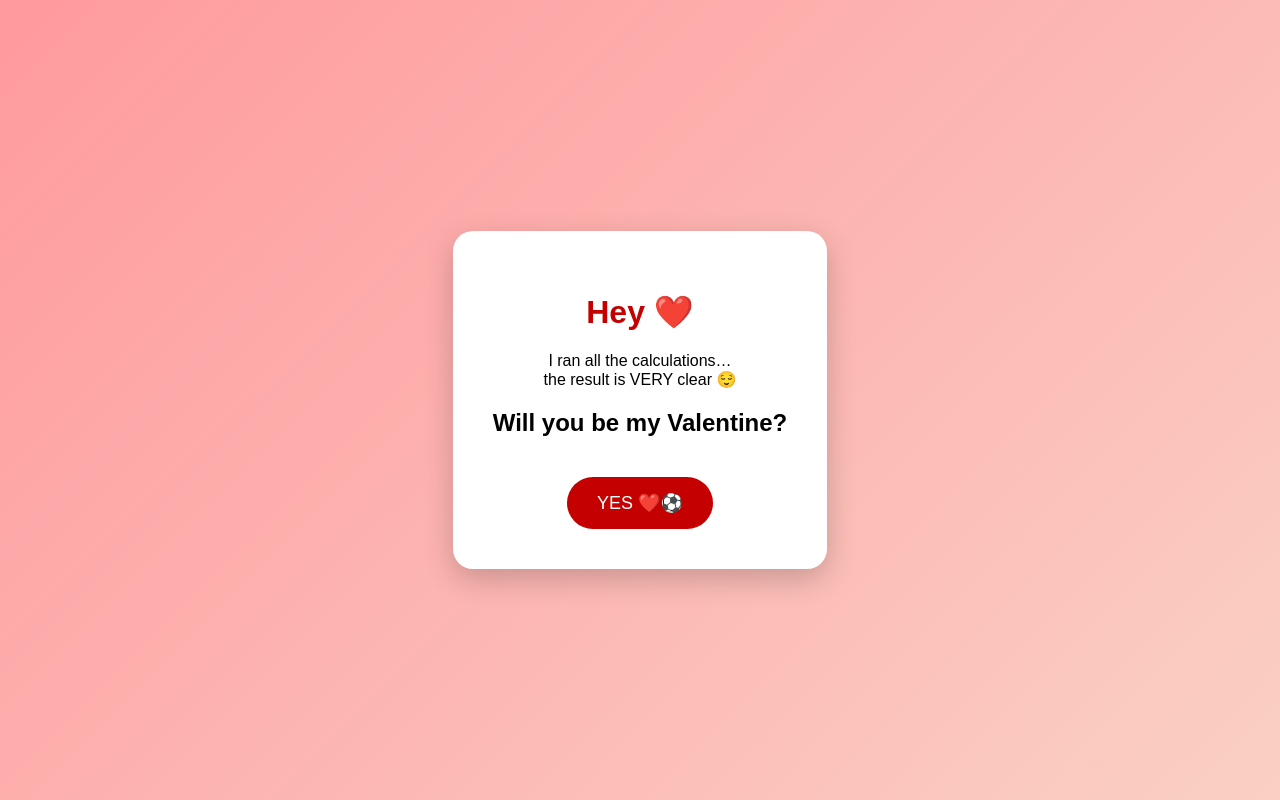
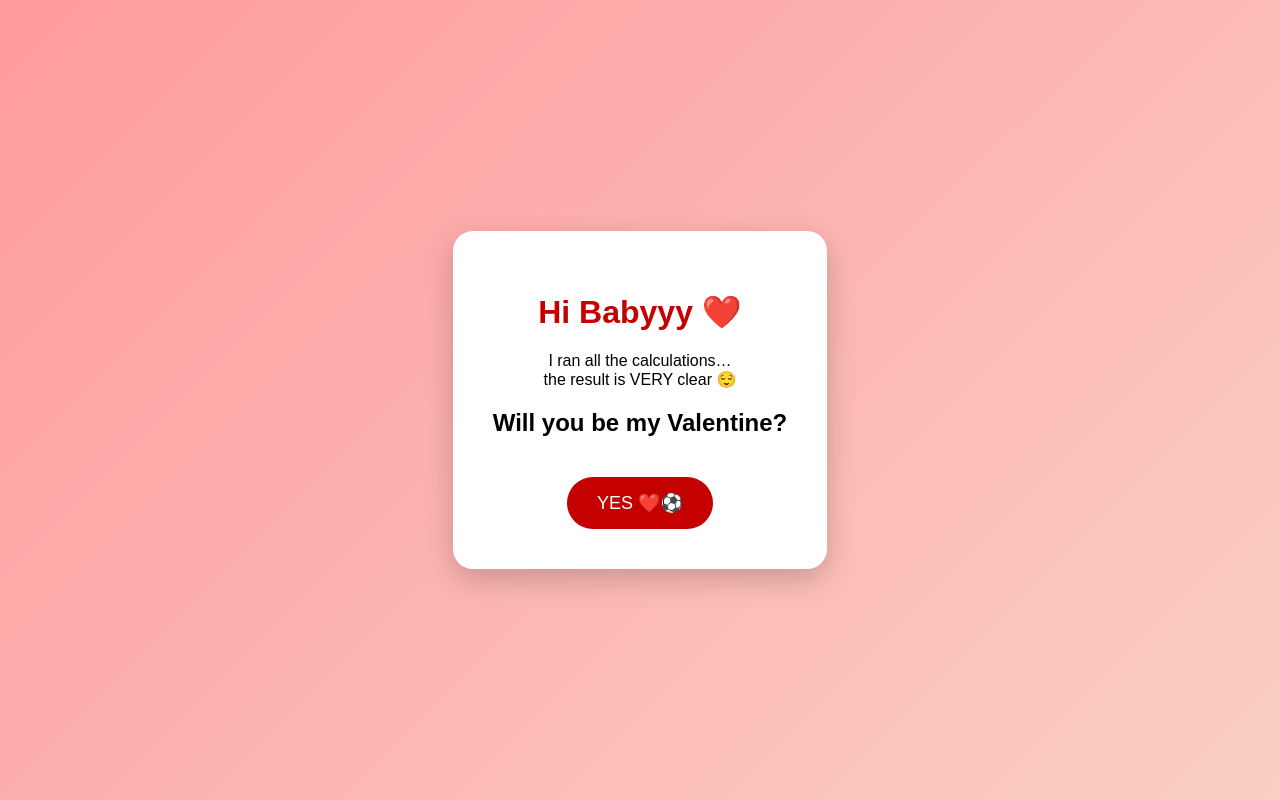
Before and after one commit to Monaco117/be_my_valentine, a plain HTML site: page index.html in a window 1280 px wide. Drawn offline with Linux system fonts and the light colour scheme.

Commit message:
Update index.html

```diff
--- a/index.html
+++ b/index.html
@@ -95,7 +95,7 @@
 <body>
 
   <div class="card" id="card">
-    <h1>Hey ❤️</h1>
+    <h1>Hi Babyyy ❤️</h1>
     <p>
       I ran all the calculations…<br>
       the result is VERY clear 😌
```
